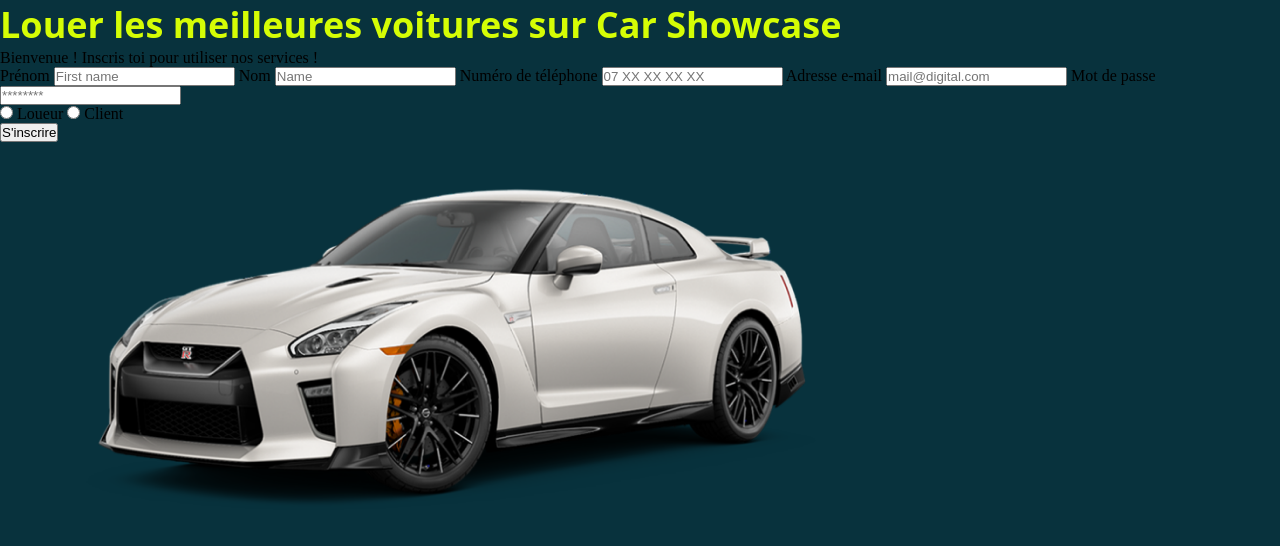
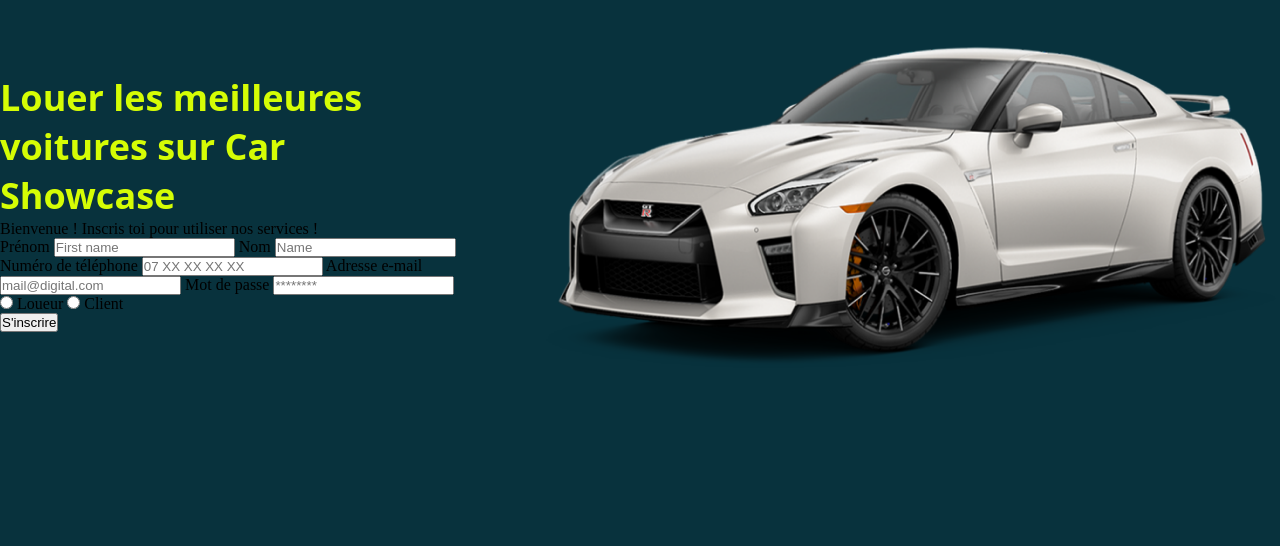
Before and after one commit to rakotok2109/rent_car, a PHP site: page /index.html in a window 1280 px wide. Shown: the top 546 px of the page. Run offline with PHP 8.4, Linux system fonts and the light colour scheme.

Commit message:
Stylisation de notre container-subscribe by Nathan

```diff
--- a/index.html
+++ b/index.html
@@ -7,7 +7,7 @@
     <title>TEST SCSS</title>
 </head>
 <body>
-    <div class="responsive container-suscribe">
+    <div class="responsive container-subscribe">
         <div class="container-form">
             <div class="form-wording">
                 <h1>Louer les meilleures voitures sur Car Showcase</h1>
--- /dev/null
+++ b/scss/components/_container-subscribe.scss
@@ -0,0 +1,6 @@
+@use '../utils/variables' as *;
+@use '../utils/mixins' as *;
+
+.container-subscribe {
+    @include style-device;
+}
--- a/scss/dist/style.css
+++ b/scss/dist/style.css
@@ -13,4 +13,11 @@ h1 {
   font-family: "Open Sans";
 }
 
+.container-subscribe {
+  display: flex;
+  flex-direction: row;
+  justify-content: center;
+  align-items: center;
+}
+
 /*# sourceMappingURL=style.css.map */
--- a/scss/main.scss
+++ b/scss/main.scss
@@ -13,6 +13,7 @@
 // Import des composants
 
 @use 'components/button';
+@use 'components/container-subscribe';
 @use 'components/cards';
 @use 'components/navbar';
 
```
Also changed, not shown: 1 other file.
